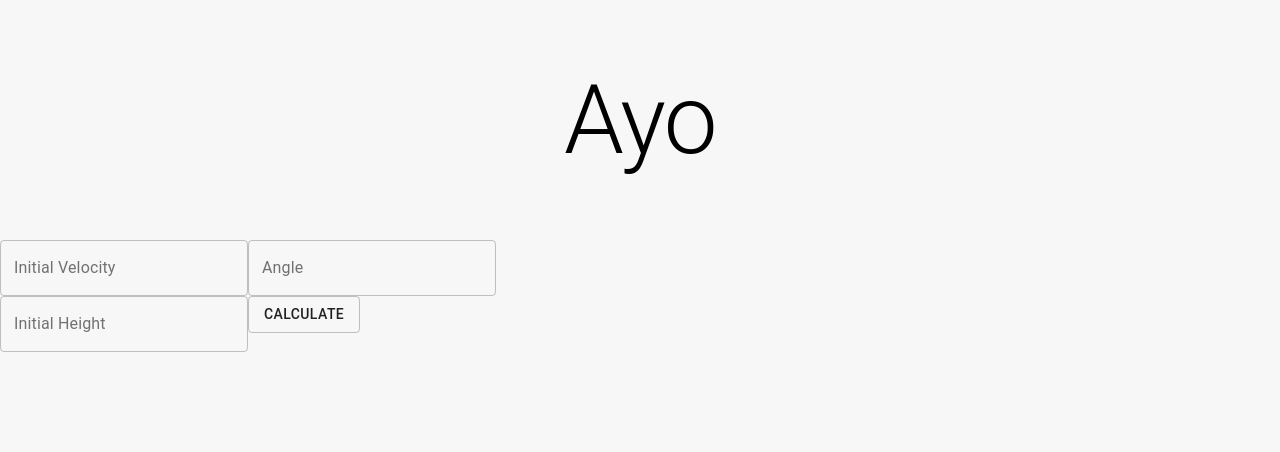
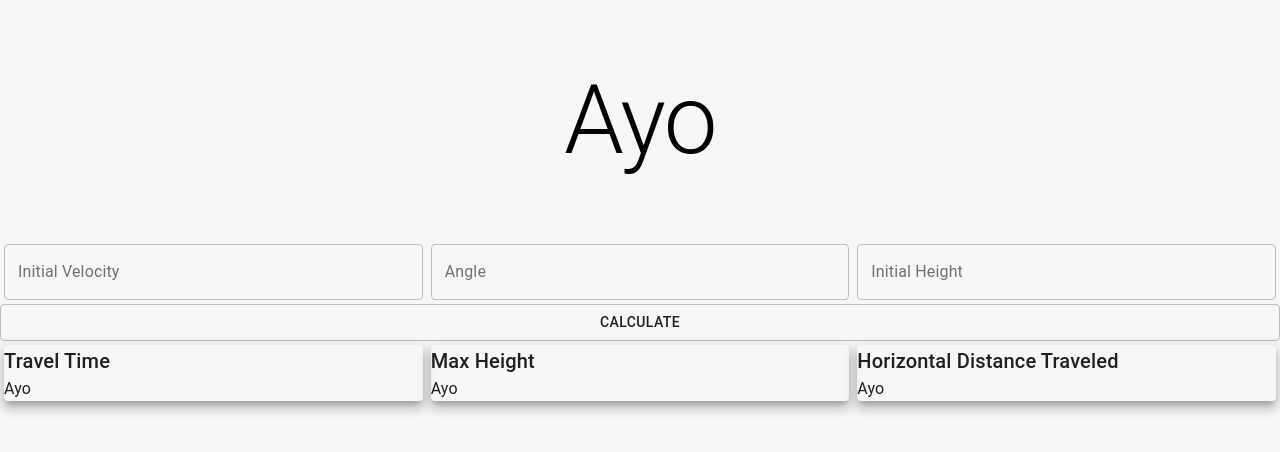
Before and after one commit to elsayedhazem/projectile-calc, a React (Create React App) app: page / in a window 1280 px wide. Shown: the top 452 px of the page. Built offline with nearby package versions, Linux system fonts and the light colour scheme.

Commit message:
edited grid layout, added results (unstyled, static)

```diff
--- a/src/components/ContentGrid.js
+++ b/src/components/ContentGrid.js
@@ -3,14 +3,11 @@ import useForm from "../useForm";
 import { Grid } from "@material-ui/core/";
 import { makeStyles } from "@material-ui/core/styles";
 import Form from "./Form";
+import Results from "./Results";
 
 const useStyles = makeStyles({
   gridMain: {
     height: "70vh",
-  },
-  gridLeft: {
-    height: "100%",
-    display: "flex",
   },
 });
 
@@ -24,14 +21,13 @@ function ContentGrid(props) {
   });
 
   return (
-    <Grid className={classes.gridMain} container>
-      <Grid className={classes.gridLeft} item container md={6}>
-        <Form
-          inputValues={inputValues}
-          handleChange={handleChange}
-          handleSubmit={handleSubmit}
-        />
-      </Grid>
+    <Grid container direction="column" className={classes.gridMain}>
+      <Form
+        inputValues={inputValues}
+        handleChange={handleChange}
+        handleSubmit={handleSubmit}
+      />
+      <Results results={results} />
     </Grid>
   );
 }
--- a/src/components/Form.js
+++ b/src/components/Form.js
@@ -1,19 +1,32 @@
 import React from "react";
 import { TextField, Button } from "@material-ui/core";
+import { Grid } from "@material-ui/core/";
 import { makeStyles } from "@material-ui/core/styles";
+import theme from "../theme.js";
 
-const useStyles = makeStyles({
-  form: {
-    flexDirection: "coulmn",
+const useStyles = makeStyles((theme) => ({
+  formInput: {},
+  formItem: {
+    padding: theme.spacing(0.5),
   },
-});
+  formField: {
+    width: "100%",
+    height: "100%",
+  },
+  formButton: {
+    width: "100%",
+  },
+}));
 
 function Form(props) {
-  const classes = useStyles();
+  const classes = useStyles(theme);
 
   return (
-    <form className={classes.form} onSubmit={props.handleSubmit}>
+    <form onSubmit={props.handleSubmit}>
+      <Grid container item className={classes.formInput}>
+        <Grid className={classes.formItem} item xs={4}>
           <TextField
+            className={classes.formField}
             label="Initial Velocity"
             placeholder="0 m/s"
             type="number"
@@ -22,7 +35,10 @@ function Form(props) {
             value={props.inputValues.initialVelocity}
             onChange={props.handleChange}
           />
+        </Grid>
+        <Grid item className={classes.formItem} xs={4}>
           <TextField
+            className={classes.formField}
             label="Angle"
             placeholder="0 degrees"
             type="number"
@@ -31,7 +47,10 @@ function Form(props) {
             value={props.inputValues.angle}
             onChange={props.handleChange}
           />
+        </Grid>
+        <Grid item className={classes.formItem} xs={4}>
           <TextField
+            className={classes.formField}
             label="Initial Height"
             placeholder="0 m"
             type="number"
@@ -40,9 +59,14 @@ function Form(props) {
             value={props.inputValues.initialHeight}
             onChange={props.handleChange}
           />
-      <Button variant="outlined" type="submit">
+        </Grid>
+      </Grid>
+
+      <Grid item>
+        <Button className={classes.formButton} variant="outlined" type="submit">
           Calculate
         </Button>
+      </Grid>
     </form>
   );
 }
--- /dev/null
+++ b/src/components/Results.js
@@ -0,0 +1,43 @@
+import React from "react";
+import { Grid, Card, Typography } from "@material-ui/core/";
+import { makeStyles } from "@material-ui/core/styles";
+import theme from "../theme";
+
+const useStyles = makeStyles((theme) => ({
+  gridItem: {
+    padding: theme.spacing(0.5),
+  },
+  card: {
+    backgroundColor: "inherit",
+  },
+}));
+
+function Results(props) {
+  let travelTime, maxHeight, horizonatalDistance;
+
+  const classes = useStyles(theme);
+  return (
+    <Grid item container>
+      <Grid item className={classes.gridItem} xs={4}>
+        <Card raised className={classes.card}>
+          <Typography variant="h6">Travel Time</Typography>
+          <Typography>Ayo</Typography>
+        </Card>
+      </Grid>
+      <Grid item className={classes.gridItem} xs={4}>
+        <Card raised className={classes.card}>
+          <Typography variant="h6">Max Height</Typography>
+          <Typography>Ayo</Typography>
+        </Card>
+      </Grid>
+      <Grid item className={classes.gridItem} xs={4}>
+        <Card raised className={classes.card}>
+          <Typography variant="h6">Horizontal Distance Traveled</Typography>
+          <Typography>Ayo</Typography>
+        </Card>
+      </Grid>
+    </Grid>
+  );
+}
+
+export default Results;
```
Lines whose indentation alone changed are shown as unchanged.
